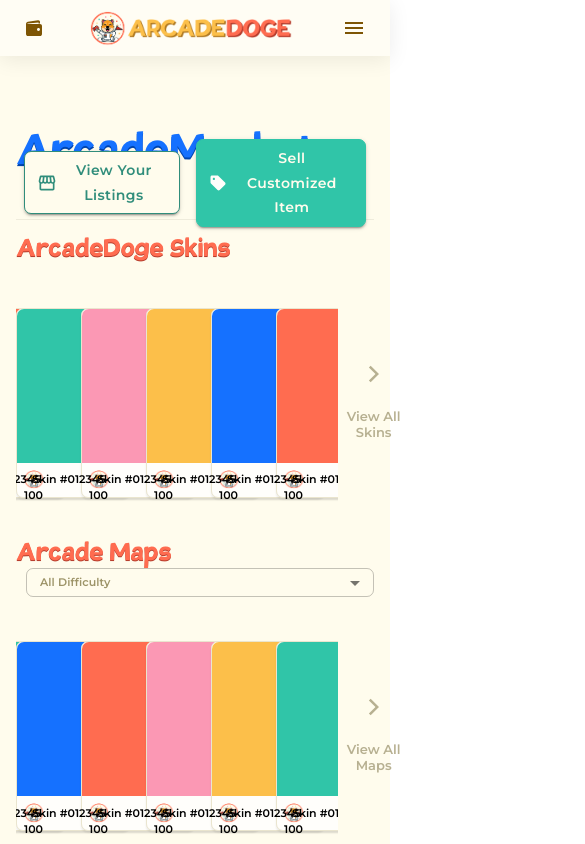
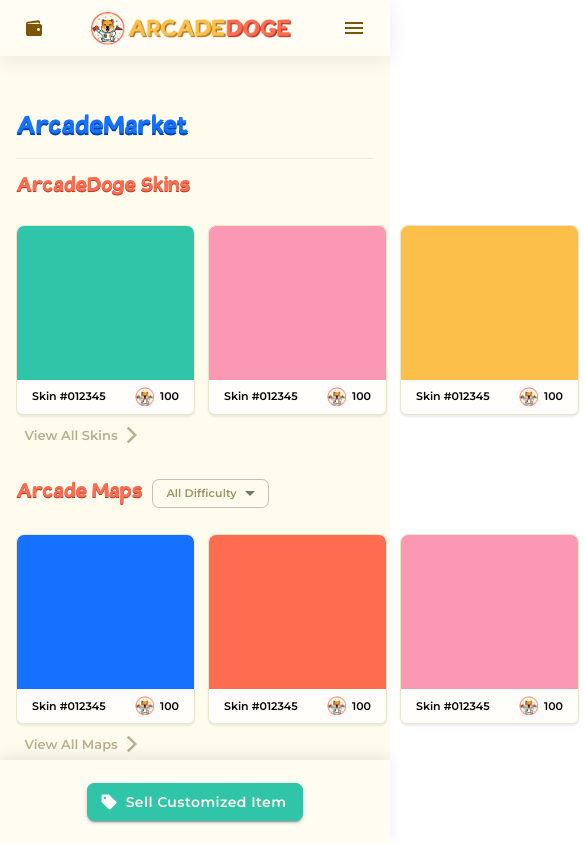
Before and after one commit to AlexRos101/arcade-frontend, a React (Create React App) app: page /market in a window 390 px wide. Shown: the top 844 px of the page, 585 px wide, since content can reach past the window. Built offline with nearby package versions, Linux system fonts and the light colour scheme.

Commit message:
- responsive added for market page

```diff
--- a/package.json
+++ b/package.json
@@ -9,6 +9,7 @@
     "@testing-library/react": "^11.1.0",
     "@testing-library/user-event": "^12.1.10",
     "@types/jest": "^27.0.1",
+    "@types/jquery": "^3.5.6",
     "@types/node": "^16.7.10",
     "@types/react": "^17.0.20",
     "@types/react-dom": "^17.0.9",
@@ -16,6 +17,7 @@
     "@types/react-slick": "^0.23.5",
     "@types/styled-components": "^5.1.14",
     "clsx": "^1.1.1",
+    "jquery": "^3.6.0",
     "react": "^17.0.2",
     "react-dom": "^17.0.2",
     "react-router-dom": "^5.3.0",
--- a/src/assets/css/style.css
+++ b/src/assets/css/style.css
@@ -292,7 +292,7 @@
 
   .dropdown-content a {
     color: #22303D;
-    padding: 8px 16px;
+    padding: 8px 18px;
     text-decoration: none;
     display: block;
   }
@@ -490,6 +490,8 @@
 
     color: #FF6C50;
     text-shadow: 0px 1px 0px #B53C2C;
+
+    margin: auto 0px !important;
   }
 
   .market-info-tag {
@@ -753,11 +755,12 @@
     display: none !important;
     position: absolute !important;
     right: 1vw;
-    top: 2vh;
+    top: 1vh;
     color: #CAC197 !important;
     width: 26px;
     height: 26px;
     border: none !important;
+    padding: 0px !important;
   }
 
   @media screen and (max-width: 600px) {
@@ -820,6 +823,97 @@
       margin-top: 10px ;
       padding-bottom: 10px;
     }
+
+    .market-label {
+      font-size: 32px;
+      line-height: 27px;
+
+    }
+
+    .r-no-padding {
+      padding-top: 0px !important;
+    }
+
+    .market-listing-btn {
+      display: none !important;
+    }
+
+    .market-info-tag {
+      display: none !important;
+    }
+
+    .market-header-action {
+      position: fixed;
+      bottom: 0;
+      left: 0;
+      width: 100vw;
+      height: 10vh;
+      background: #FFFDF1;
+      box-shadow: 0px -4px 13px rgba(0, 0, 0, 0.08);
+      z-index: 100;
+      padding:auto !important;
+    }
+
+    .market-header-action button {
+      margin: auto !important;
+    }
+
+    .market-sublabel {
+      font-size: 26px;
+      line-height: 22px;
+    }
+
+    .market-slide {
+      width: 960px;
+    }
+
+    .card .flex-row {
+      flex-direction: row;
+    }
+
+    .market-expand {
+      margin-left: 0px !important;
+    }
+
+    .market-expand a{
+      flex-direction: row;
+      width: fit-content;
+      height: auto;
+      position: relative;
+      height: 20px;
+    }
+
+    .market-expand p{
+      margin: auto 0px !important;
+      position: relative;
+    }
+
+    .market-expand svg {
+      position: absolute;
+      right: -1.5rem;
+    }
+
+    .r-flex-row {
+      flex-direction: row;
+    }
+
+    #arcade_map {
+      flex-direction: row;
+    }
+
+    #skin_slider {
+      padding-top: 0 !important;
+    }
+
+    #map_slider {
+      padding-top: 0 !important;
+    }
+
+    .dropdown-content a {
+      margin-left: 10px !important;
+      margin-right: 10px !important;
+      padding-left: 10px !important;
+    }
   }
 
   .menu-expand {
--- a/src/components/Footer/index.tsx
+++ b/src/components/Footer/index.tsx
@@ -37,7 +37,8 @@
   return (
     <AppBar
       position="static"
-      className={classes.root}>
+      className={classes.root}
+      id="footer">
 
       <Grid
         container
--- a/src/components/Label/RowLabel.tsx
+++ b/src/components/Label/RowLabel.tsx
@@ -2,7 +2,7 @@
 
 const RowLabel: React.FC<React.HTMLAttributes<HTMLDivElement>>= ({ children, ...props }) => {
     return (
-        <p className="market-sublabel mg-0 ">{children}</p>
+        <p className="market-sublabel">{children}</p>
     )
 }
 
--- a/src/components/Layout/Header.tsx
+++ b/src/components/Layout/Header.tsx
@@ -2,7 +2,7 @@
 
 const Header: React.FC<React.HTMLAttributes<HTMLDivElement>>= ({ children, ...props }) => {
     return (
-        <div className="market-row flex-row market-title " {...props}>
+        <div className="market-row flex-row market-title r-no-padding" {...props}>
             {children}
         </div>
     )
--- a/src/components/Menu/subMenu.tsx
+++ b/src/components/Menu/subMenu.tsx
@@ -13,7 +13,7 @@
             <div className="dropdown-content">
                 <a href="#">ArcadeDoge Skins</a>
                 <a href="#">Arcade Maps</a>
-                <a href="#" className="flex-row">Weapons <Badge type="danger" content="Hot Releases"/></a>
+                <a href="#" className="flex-row r-flex-row">Weapons <Badge type="danger" content="Hot Releases"/></a>
             </div>
         </div>
     )
--- a/src/views/Market/components/MarketHeader.tsx
+++ b/src/views/Market/components/MarketHeader.tsx
@@ -24,7 +24,7 @@
   return (
     <div className="right">
       <ThemeProvider theme={marketTheme}>
-        <div className={classes.root}>
+        <div className={`${classes.root} market-header-action`}>
           <Button
             className="mg-8 market-listing-btn"
             variant="contained"
--- a/src/views/Market/index.tsx
+++ b/src/views/Market/index.tsx
@@ -1,10 +1,10 @@
 import React, { useEffect, useState, useRef } from "react"
-
+import ReactDOM from 'react-dom'
 import {
     Button
   } from '@material-ui/core'
 import Page from 'components/Layout/Page'
-
+import $ from 'jquery'
 
 import Select from '@material-ui/core/Select'
 import FormControl from '@material-ui/core/FormControl'
@@ -123,8 +123,19 @@
         setSelectedCard(mapsCards[index])
     }
 
+    const handleScroll = () => {
+        if ($('#footer') != null && $(window) != undefined) {
+            const offset = $('#footer').offset()
+            const windows = $(window)
+        }
+    }
+
+    useEffect(() => {
+        document.addEventListener('scroll', handleScroll)
+    })
+
     return (
-        <Page>
+        <Page id="market_page">
             <Header>
                 <HeaderLabel>ArcadeMarket</HeaderLabel>
                 <Info className="mh-auto ml-10 market-info-tag"/>
@@ -133,11 +144,11 @@
             <MarketRow>
                 <RowLabel>ArcadeDoge Skins</RowLabel>
             </MarketRow>
-            <MarketRow style={{flexDirection: 'row'}}>
+            <MarketRow id="skin_slider">
                 <CardSlider context={skinCards} onOpen={handleOpenCard} open-ri/>
                 <ExpandButton>View All Skins</ExpandButton>
             </MarketRow>
-            <MarketRow>
+            <MarketRow id="arcade_map">
                 <RowLabel> Arcade Maps</RowLabel>
                 <FormControl variant="outlined" className="market-form-control">
                     <Select value={maplevel} className="market-map-select">
@@ -149,7 +160,7 @@
                     </Select>
                 </FormControl>
             </MarketRow>
-            <MarketRow style={{flexDirection: 'row'}}>
+            <MarketRow id="map_slider">
                 <CardSlider context={mapsCards} onOpen={handleOpenMaps} open-ri/>
                 <ExpandButton>View All Maps</ExpandButton>
             </MarketRow>
```
Also changed, not shown: 1 other file (tests, documents, lock files or other folders).
